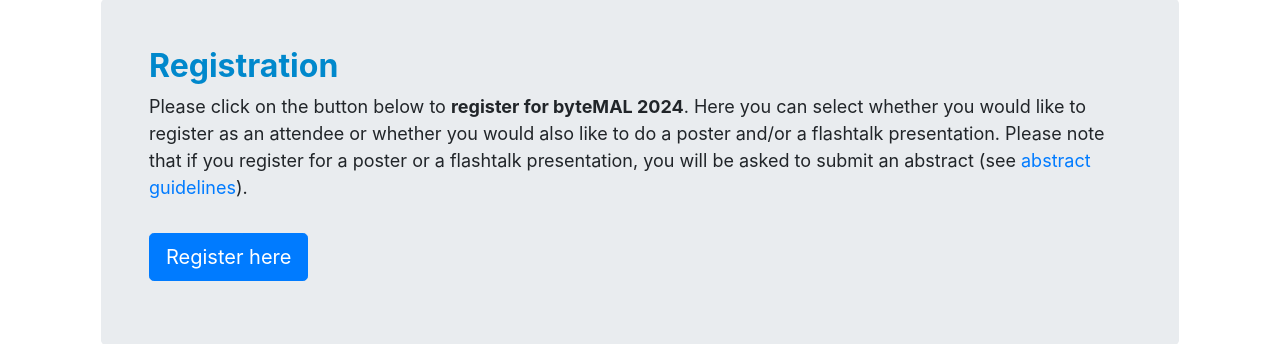
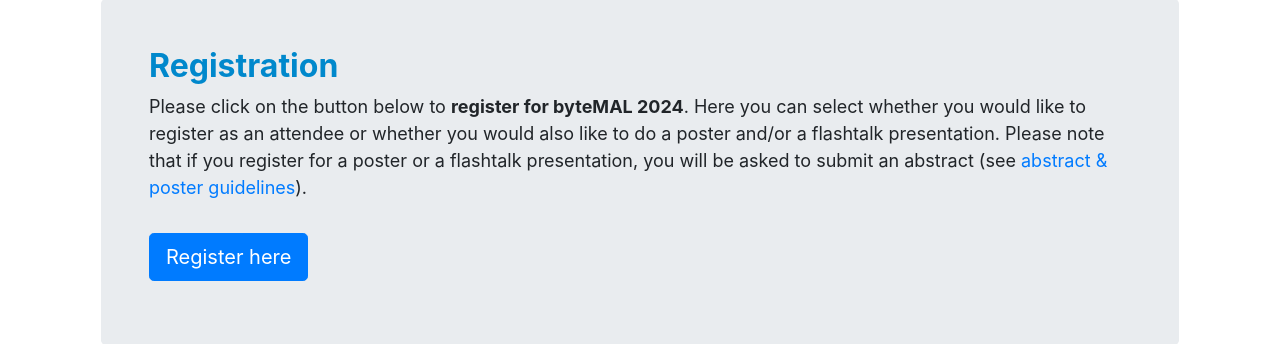
Before and after one commit to bytemal/bytemal-2024, a Jekyll site: the page built from _pages/register.md, in a window 1280 px wide. Shown: the part 582-926 px from the top of the page. Built offline with Jekyll 4.4.1, drawn with Linux system fonts in a browser that asks for light colours; nearby versions of some CDN libraries.

Commit message:
Update register.md

```diff
--- a/_pages/register.md
+++ b/_pages/register.md
@@ -6,6 +6,6 @@
 
 <div class="jumbotron p-5" style="text-align: left">
   <h2><b>Registration</b></h2>
-  <p style = "font-size: 18px">Please click on the button below to <b>register for byteMAL 2024</b>. Here you can select whether you would like to register as an attendee or whether you would also like to do a poster and/or a flashtalk presentation. Please note that if you register for a poster or a flashtalk presentation, you will be asked to submit an abstract (see <a href="/bytemal-2024/submit"> abstract guidelines</a>). </p>
+  <p style = "font-size: 18px">Please click on the button below to <b>register for byteMAL 2024</b>. Here you can select whether you would like to register as an attendee or whether you would also like to do a poster and/or a flashtalk presentation. Please note that if you register for a poster or a flashtalk presentation, you will be asked to submit an abstract (see <a href="/bytemal-2024/submit"> abstract & poster guidelines</a>). </p>
 <a class="btn btn-primary btn-lg my-3" href="https://www.youtube.com/watch?v=dQw4w9WgXcQ" target="_blank" role="button">Register here</a>
 </div>
```
